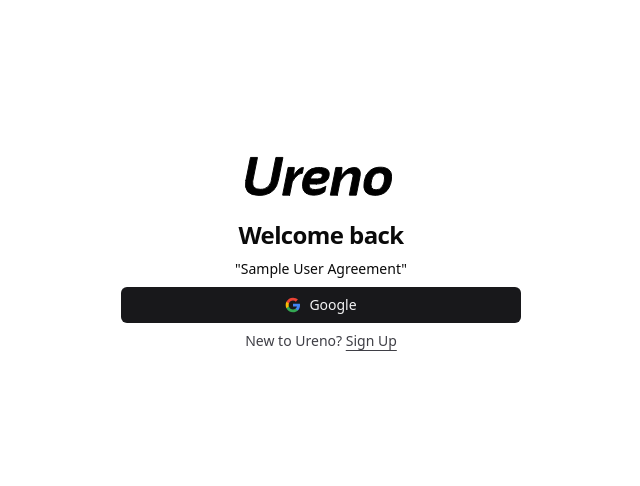
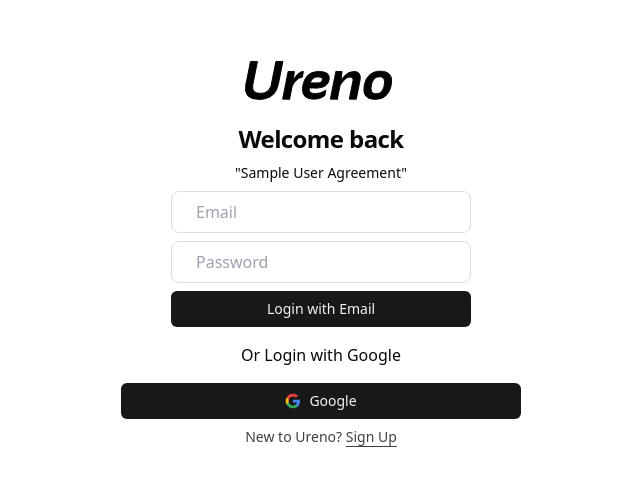
Before and after one commit to ovoxojxy/Ureno_webdesign, a React (Vite) app: page /Ureno_webdesign/sign-in in a window 1280 px wide. Shown: the part 154-640 px from the top of the page, without its empty margins (319-959 px from the left). Built offline with nearby package versions, Linux system fonts and the light colour scheme; no server answers.

Commit message:
Started user registration form, redid user auth logic, need to fix styling on user registration

```diff
--- a/src/components/SignIn.tsx
+++ b/src/components/SignIn.tsx
@@ -13,6 +13,8 @@
         </p>
 
         {/* sign in form */}
+
+
         <UserAuthForm />
 
         <p className="px-8 text-center text-sm text-zinc-700">
--- /dev/null
+++ b/src/components/SignUp.tsx
@@ -0,0 +1,20 @@
+import { FC } from "react";
+import { Link } from "react-router-dom";
+import { Icons } from "./Icons";
+import Register from "./register";
+
+const SignUp = () => {
+    return<div className='container mx-auto flex h-screen w-full flex-col justify-center space-y-6 sm:w-[400px]'>
+    <div className='flex flex-col space-y-2 text-center'>
+        <Icons.logo className='container mx-auto flex h-screen w-full flex-col justify-center' />
+                <h1 className='text-2xl font-semibold tracking-tight'>Welcome back</h1>
+                <p className='text-sm max-w-xs mx-auto'>
+                    "Sample User Agreement"
+                </p>
+
+                <Register />
+                </div>
+            </div>
+}
+
+export default SignUp
--- a/src/components/UserAuthForm.tsx
+++ b/src/components/UserAuthForm.tsx
@@ -1,11 +1,13 @@
 import { FC, useState } from 'react'
+import { Navigate } from 'react-router-dom'
 import { Icons } from './Icons'
 import { Button } from './ui/Button'
 import { cn } from '@/lib/utils'
 import SignIn from './SignIn'
-import { signInWithPopup, auth, provider  } from "../firebaseConfig"
+import { signInWithPopup, auth, provider  } from "../firebase/firebaseConfig"
 import { useToast } from '@/hooks/use-toast'
-
+import { doSignInWithEmailAndPassword, doSignInWithGoogle } from "../firebase/auth"
+import { useAuth } from '@/contexts/authContext'
 
 
 interface UserAuthFormProps extends React.HTMLAttributes<HTMLDivElement> {}
@@ -13,7 +15,11 @@
 
 
 const UserAuthForm: FC<UserAuthFormProps> = ({className, ...props}) => {
+    const { userLoggedIn } = useAuth() || { userLoggedIn: false }
 
+
+    const [email, setEmail] = useState('')
+    const [password, setPassword] = useState('')
     const [isLoading, setIsLoading] = useState<boolean>(false)
     const {toast} = useToast()
 
@@ -21,7 +27,7 @@
         setIsLoading(true)
 
         try {
-            const result = await signInWithPopup(auth, provider)
+            const result = await doSignInWithGoogle()
         } catch (error){
             // toast notification
             toast({
@@ -32,16 +38,67 @@
         } finally {
             setIsLoading(false)
         }
+    };
+
+    const loginWithEmailAndPassword = async (email: string, password: string) => {
+        setIsLoading(true)
+
+        try {
+            const result = await doSignInWithEmailAndPassword(email, password)
+
+            toast({
+                title: 'Success!',
+                description: 'Logged in',
+                variant: 'default',
+            })
+        } catch (error: any) {
+            toast({
+                title: 'There was a problem.',
+                description: 'Error logging in with email and password',
+                variant: 'destructive'
+            })
+        } finally {
+            setIsLoading(false)
+        }
     }
 
 
  return (
-    <div className={cn('flex justify-center', className)} {...props}>
+    <div className={cn('flex flex-col items-center space-y-4 justify-center', className)} {...props}>
+        {userLoggedIn && (<Navigate to={'/'} replace={true} />)}
+        <div className="flex flex-col space-y-2">
+            <input
+                type="email"
+                value={email}
+                onChange={(e) => setEmail(e.currentTarget.value)}
+                placeholder="Email"
+                className="input"
+            />
+
+            <input
+                type="password"
+                value={password}
+                onChange={(e) => setPassword(e.target.value)}
+                placeholder="Password"
+                className='input'
+            />
+
+            <Button
+                onClick={() => loginWithEmailAndPassword(email, password)}
+                isLoading={isLoading}
+                size="sm"
+                className='w-full'
+            >
+                Login with Email
+            </Button>
+        </div>
+
+        <p> Or Login with Google</p>
         <Button
             onClick={loginWithGoogle}
             isLoading={isLoading}
             size='sm'
-            className='w-full'>
+            className='w-full max-w-md'>
             {isLoading ? null : <Icons.google className='h-4 w-4 mr-2'/>}
             Google
         </Button>
--- /dev/null
+++ b/src/components/register.jsx
@@ -0,0 +1,104 @@
+import React, { useState } from 'react'
+import { Navigate, Link, useNavigate } from 'react-router-dom'
+import { useAuth } from '@/contexts/authContext'
+import { doCreateUserWithEmailAndPassword } from '@/firebase/auth'
+
+const Register = () => {
+    const Navigate = useNavigate()
+
+    const [email, setEmail] = useState('')
+    const [password, setPassword] = useState('')
+    const [confirmPassword, setconfirmPassword] = useState('')
+    const [isRegistering, setIsRegistering] = useState(false)
+    const [errorMessage, setErrorMessage] = useState('')
+    const { userLoggedIn } = useAuth() || { userLoggedIn: false }
+
+    const onSubmit = async (e) => {
+        e.preventDefault()
+        if(!isRegistering) {
+            setIsRegistering(true)
+            await doCreateUserWithEmailAndPassword(email, password)
+        }
+    }
+
+    return(
+        <>
+        {userLoggedIn && (<Navigate to={'/'} replace={true} />)}
+        <main className='w-full h-screen flex self-center place-content-center place-items-center'>
+            <div className="w-96 text-gray-600 space-y-5 p-4 shadow-xl border rounded-xl">
+                <div className="text-center mb-6">
+                    <div className="mt-2">
+                        <h3 className="text-gray-800 text-xl font-semibold sm:text-2xl">Create a new account</h3>
+                    </div>
+
+                </div>
+
+                <form
+                    onSubmit={onSubmit}
+                    className='space-y-4'>
+
+                        <div>
+                            <label className='text-sm text-gray-600 font-bold'>
+                                Email
+                            </label>
+
+                            <input
+                                type="email"
+                                autoComplete='email'
+                                required
+                                value={email} onChange={(e) => {setEmail(e.target.value) }}
+                                className='w-full mt-2 px-3 py-2 text-gray-500 bg-transparent outline-none border focus:indigo-600 shadow-sm rounded-lg transition duration-300'
+                            />
+                        </div>
+
+                        <div>
+                            <label className='text-sm text-gray-600 font-bold'>
+                                Password
+                            </label>
+                            <input
+                                type="password"
+                                autoComplete='new-password'
+                                required
+                                value={password} onChange={(e) => {setPassword(e.target.value) }}
+                                className='w-full mt-2 px-3 py-2 text-gray-500 bg-transparent outline-none border focus:border-indigo-600 shadow-sm rounded-lg transition duration-300'
+                            />
+                        </div>
+                        <div>
+                            <label className='text-sm text-gray-600 font-bold'>
+                                Confirm Password
+                            </label>
+
+                            <input
+                                disabled={isRegistering}
+                                type='password'
+                                autoComplete='off'
+                                required
+                                value={confirmPassword} onChange={(e) => { sectionfirmPassword(e.target.value)}}
+                                className="w-full mt-2 px-3 py-2 text-gray-500 bg-transparent outline-none border focus:border-indigo-600 shadow-sm rounded-lg transition duration-300"
+                            />
+                        </div>
+
+                        {errorMessage && (
+                            <span className='text-red-600 font-bold'>{errorMessage}</span>
+                        )}
+
+                        <button
+                            type="submit"
+                            disabled={isRegistering}
+                            className={`w-full px-4 py-2 text-white font-medium rounded-lg ${isRegistering ? ' bg-gray-300 cursor-not-allowed' : 'bg-indigo-600 hover:bg-indigo-700 hover:shadow-xl transition duration-300'}`}
+                        >
+                            {isRegistering ? 'Signing Up...' : 'Sign Up'}
+                        </button>
+
+                        <div className='text-sm text-center'>
+                            Already have an account? {'    '}
+                            <Link to={'/sign-in'} className='text-center text-sm hover:underline font-bold'>Continue</Link>
+                        </div>
+                    </form>
+            </div>
+        </main>
+        </>
+    )
+}
+
+export default Register
--- /dev/null
+++ b/src/contexts/authContext/index.jsx
@@ -0,0 +1,43 @@
+import { onAuthStateChanged } from "firebase/auth"
+import { auth } from "../../firebase/firebaseConfig"
+import React, { useContext, useState, useEffect } from "react"
+
+const AuthContext = React.createContext()
+
+export function useAuth() {
+    return useContext(AuthContext)
+}
+
+export function AuthProvider({ children }) {
+    const [currentUser, setCurrentUser] = useState(null)
+    const [userLoggedIn, setUserLoggedIn] = useState(false)
+    const [loading, setLoading] = useState(true)
+
+    useEffect(()=>{
+        const unsubscribe = onAuthStateChanged(auth, initializeUser)
+        return unsubscribe
+    }, [])
+
+    async function initializeUser(user) {
+        if (user) {
+            setCurrentUser({ ...user })
+            setUserLoggedIn(true)
+        } else {
+            setCurrentUser(null)
+            setUserLoggedIn(false)
+        }
+        setLoading(false)
+    }
+
+    const value = {
+        currentUser,
+        userLoggedIn,
+        loading
+    }
+
+    return (
+        <AuthContext.Provider value={value}>
+            {!loading && children}
+        </AuthContext.Provider>
+    )
+}
--- /dev/null
+++ b/src/firebase/auth.js
@@ -0,0 +1,35 @@
+import { createUserWithEmailAndPassword, GoogleAuthProvider, sendEmailVerification, sendPasswordResetEmail, signInWithEmailAndPassword, signInWithPopup, updatePassword } from "firebase/auth"
+import { auth } from "./firebaseConfig"
+
+export const doCreateUserWithEmailAndPassword = async (email, password) => {
+    return createUserWithEmailAndPassword(auth, email, password)
+}
+
+export const doSignInWithEmailAndPassword = (email, password) => {
+    return signInWithEmailAndPassword(auth, email, password)
+}
+
+export const doSignInWithGoogle = async () => {
+    const provider = new GoogleAuthProvider()
+    const result = await signInWithPopup(auth, provider)
+    //result.user
+    return result
+}
+
+export const doSignOut = () => {
+    return auth.signOut()
+}
+
+export const doPasswordReset = (email) => {
+    return sendPasswordResetEmail(auth, email)
+}
+
+export const doPasswordChange = (password) => {
+    return updatePassword(auth.currentUser, password)
+}
+
+export const doSendEmailVerification = () => {
+    return sendEmailVerification(auth.currentUser, {
+        url: `${window.location.origin}/`
+    })
+}
--- /dev/null
+++ b/src/lib/auth.ts
@@ -0,0 +1 @@
+import { NextAuthOptions } from "next-auth";
--- a/src/main.jsx
+++ b/src/main.jsx
@@ -12,6 +12,7 @@
 import Home from './pages/home.jsx'
 import FlooringProduct from './pages/product-page.jsx'
 import SignIn from './app/(auth)/sign-in/page'
+import SignUp from './components/SignUp'
 import ProductDetail from './components/product-detail'
 import ProductDetailPage from './pages/productDetailPage'
 
@@ -22,7 +23,8 @@
         <Route path="/" element={<Home />} />
         <Route path="/product-page" element={<FlooringProduct />} />
         <Route path="/productDetail/:productId" element={<ProductDetailPage />} />
-        <Route path="sign-in" element={<SignIn />} />
+        <Route path="/sign-in" element={<SignIn />} />
+        <Route path="/sign-up" element={<SignUp />} />
       </Routes>
     </Router>
   </StrictMode>
```
Also changed, not shown: src/firebase/firebaseConfig.js (renamed from src/firebaseConfig.js).
